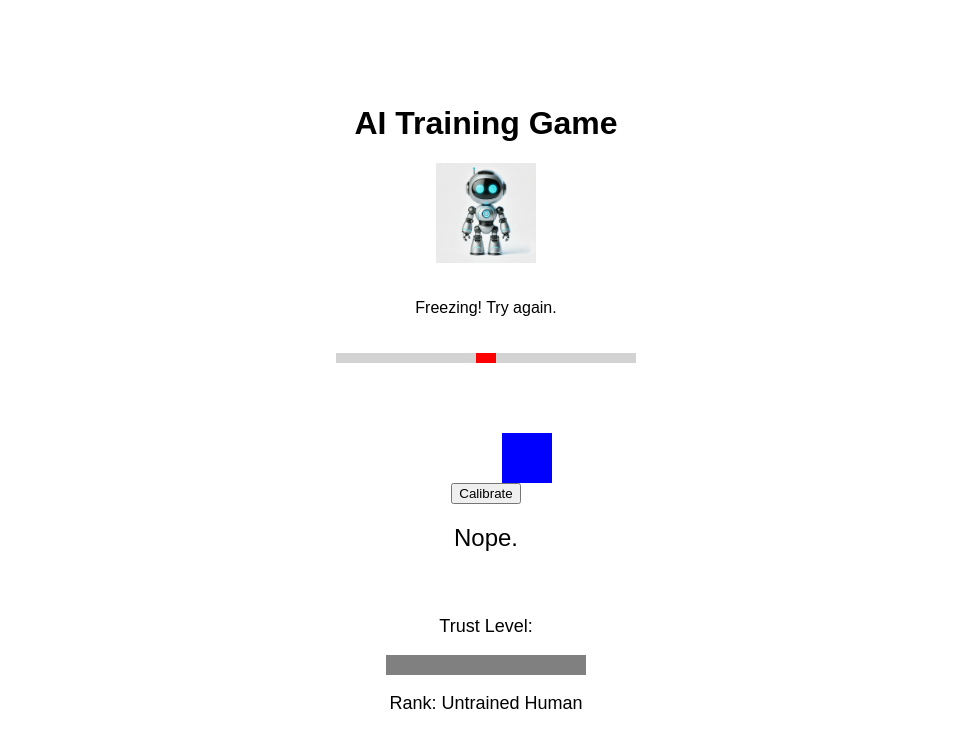
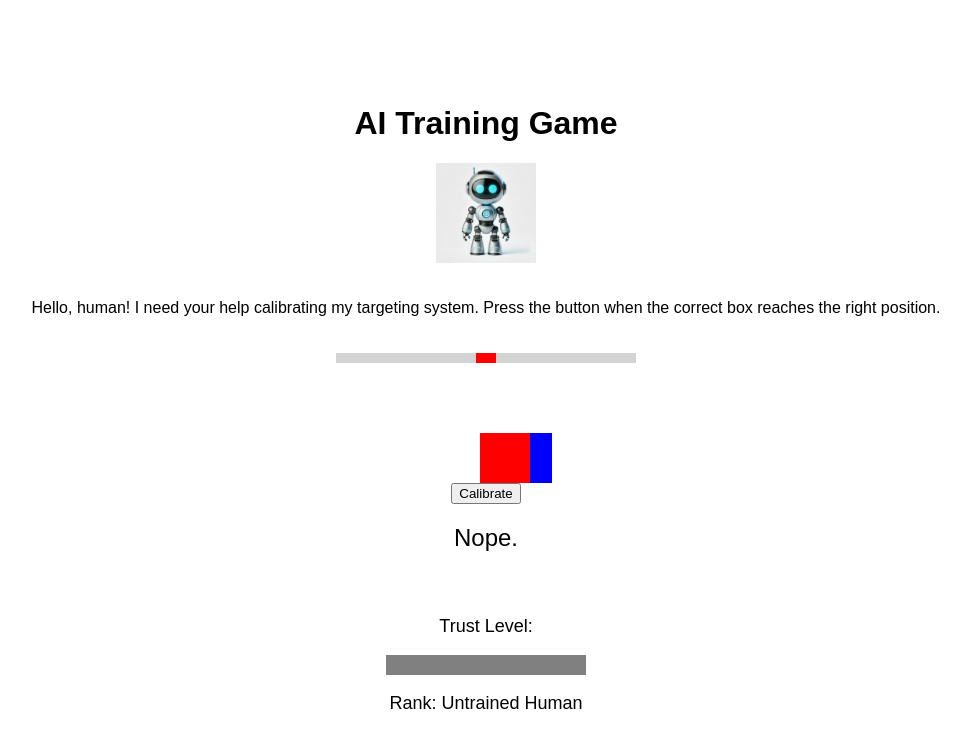
Before and after one commit to NEPAByteClub/nepabyteclub.github.io, a plain HTML site: page game_protoype.html in a window 1280 px wide. Both pictures are taken after a click on the button "Calibrate". Shown: the whole page, without its empty margins (154-1124 px from the left). Drawn offline with Linux system fonts and the light colour scheme.

Commit message:
Add files via upload

```diff
--- a/game_protoype.html
+++ b/game_protoype.html
@@ -22,10 +22,16 @@
         .moving-box {
             width: 50px;
             height: 50px;
-            background-color: blue;
             position: absolute;
             top: 50px;
+        }
+        .box-blue {
+            background-color: blue;
             left: 0;
+        }
+        .box-red {
+            background-color: red;
+            left: 250px;
         }
         .robot {
             width: 100px;
@@ -74,12 +80,13 @@
 <body>
     <h1>AI Training Game</h1>
     <img src="robot.png" alt="Robot" class="robot">
-    <p id="robotMessage">Hello, human! I need your help calibrating my targeting system. Press the button when the box reaches the right position.</p>
+    <p id="robotMessage">Hello, human! I need your help calibrating my targeting system. Press the button when the correct box reaches the right position.</p>
     <div class="indicator">
         <div class="success-marker" id="successMarker"></div>
     </div>
     <div class="game-container">
-        <div class="moving-box" id="movingBox"></div>
+        <div class="moving-box box-blue" id="movingBoxBlue"></div>
+        <div class="moving-box box-red" id="movingBoxRed"></div>
     </div>
     <button id="actionButton">Calibrate</button>
     <p class="message" id="message">&nbsp;</p> <!-- Prevent shifting by ensuring space -->
@@ -93,17 +100,23 @@
     </div>
 
     <script>
-        let box = document.getElementById("movingBox");
+        let boxBlue = document.getElementById("movingBoxBlue");
+        let boxRed = document.getElementById("movingBoxRed");
         let button = document.getElementById("actionButton");
         let message = document.getElementById("message");
         let robotMessage = document.getElementById("robotMessage");
         let trustFill = document.getElementById("trustFill");
         let rankDisplay = document.getElementById("rank");
         let successZone = Math.floor(Math.random() * 280) + 10; // Random success position within bounds
-        let position = 0;
-        let direction = 1;
+        let positionBlue = 0;
+        let positionRed = 250;
+        let directionBlue = 1;
+        let directionRed = -1;
         let successCount = 0;
         let trustLevel = 0;
+        let graceTries = 2;
+        let graceActive = false;
+        let targetBox = Math.random() > 0.5 ? "blue" : "red";
         const SUCCESS_THRESHOLD = 3; // Change zone after 3 successes
 
         const ranks = [
@@ -114,13 +127,16 @@
             "Perfect Machine"
         ];
 
-        function moveBox() {
-            position += direction * 2;
-            if (position >= 280 || position <= 0) direction *= -1; // Reverse direction within bounds
-            box.style.left = `${position}px`;
-            requestAnimationFrame(moveBox);
+        function moveBoxes() {
+            positionBlue += directionBlue * 2;
+            positionRed += directionRed * 2;
+            if (positionBlue >= 280 || positionBlue <= 0) directionBlue *= -1;
+            if (positionRed >= 280 || positionRed <= 0) directionRed *= -1;
+            boxBlue.style.left = `${positionBlue}px`;
+            boxRed.style.left = `${positionRed}px`;
+            requestAnimationFrame(moveBoxes);
         }
-        moveBox();
+        moveBoxes();
 
         function updateTrustMeter() {
             let percentage = (trustLevel / 100) * 200;
@@ -128,8 +144,13 @@
             rankDisplay.textContent = ranks[Math.min(Math.floor(trustLevel / 25), ranks.length - 1)];
         }
 
+        function switchTarget() {
+            targetBox = Math.random() > 0.5 ? "blue" : "red";
+            robotMessage.textContent = `Now calibrate using the ${targetBox.toUpperCase()} box!`;
+        }
+
         button.addEventListener("click", function() {
-            let distance = Math.abs(position - successZone);
+            let distance = targetBox === "blue" ? Math.abs(positionBlue - successZone) : Math.abs(positionRed - successZone);
 
             if (distance < 20) {
                 message.textContent = "Good job.";
@@ -138,23 +159,23 @@
                 updateTrustMeter();
 
                 if (successCount >= SUCCESS_THRESHOLD) {
-                    successZone = Math.floor(Math.random() * 280) + 10; // New success zone within bounds
+                    successZone = Math.floor(Math.random() * 280) + 10;
                     robotMessage.textContent = "Adjusting parameters... Keep going!";
-                    successCount = 0; // Reset count
-                } else {
-                    robotMessage.textContent = "Nice work! My targeting is improving.";
+                    successCount = 0;
+                    graceActive = true;
+                    graceTries = 2;
+                    switchTarget();
                 }
             } else {
                 message.textContent = "Nope.";
-                trustLevel = Math.max(trustLevel - 3, 0);
-                updateTrustMeter();
 
-                if (distance < 40) {
-                    robotMessage.textContent = "You're getting warmer...";
-                } else if (distance < 80) {
-                    robotMessage.textContent = "You're a bit cold...";
+                if (graceActive && graceTries > 0) {
+                    graceTries--;
+                    robotMessage.textContent = "Keep trying... You're learning.";
+                    if (graceTries === 0) graceActive = false;
                 } else {
-                    robotMessage.textContent = "Freezing! Try again.";
+                    trustLevel = Math.max(trustLevel - 3, 0);
+                    updateTrustMeter();
                 }
             }
         });
```
